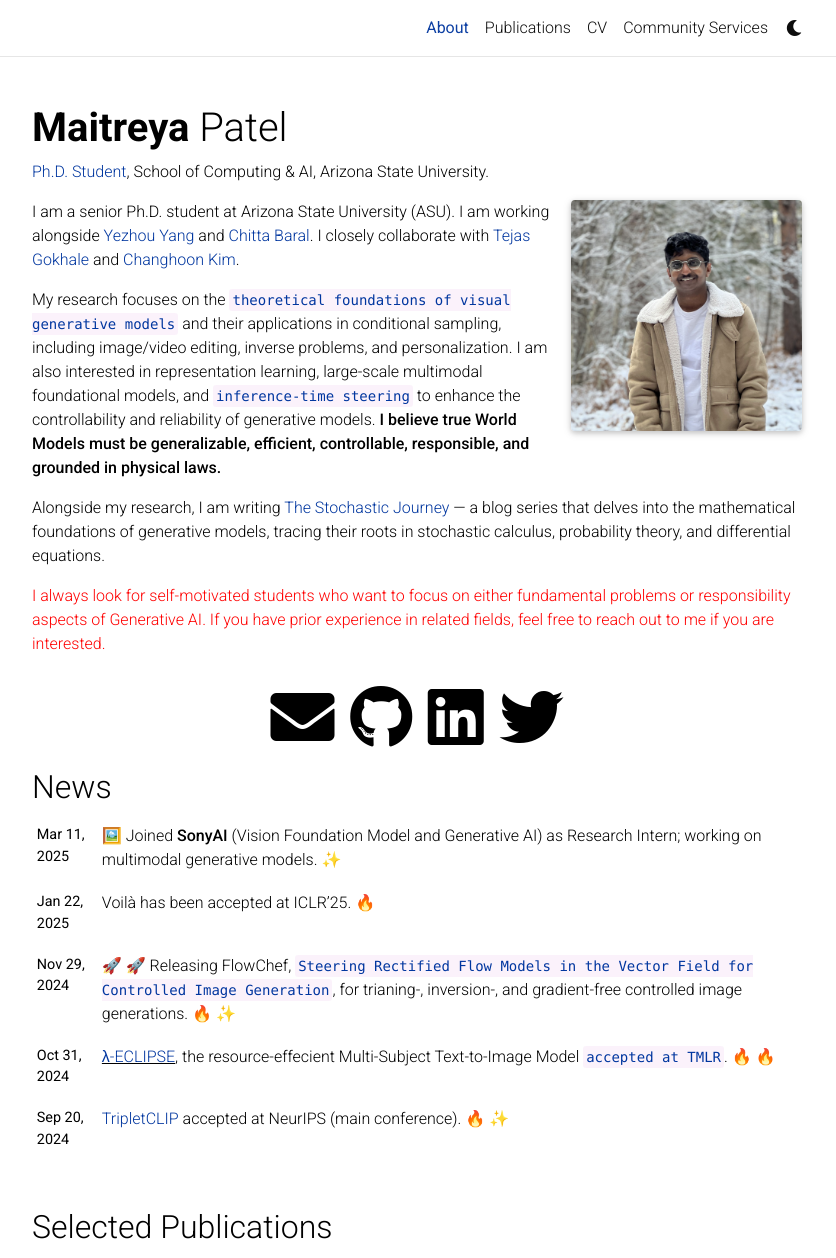
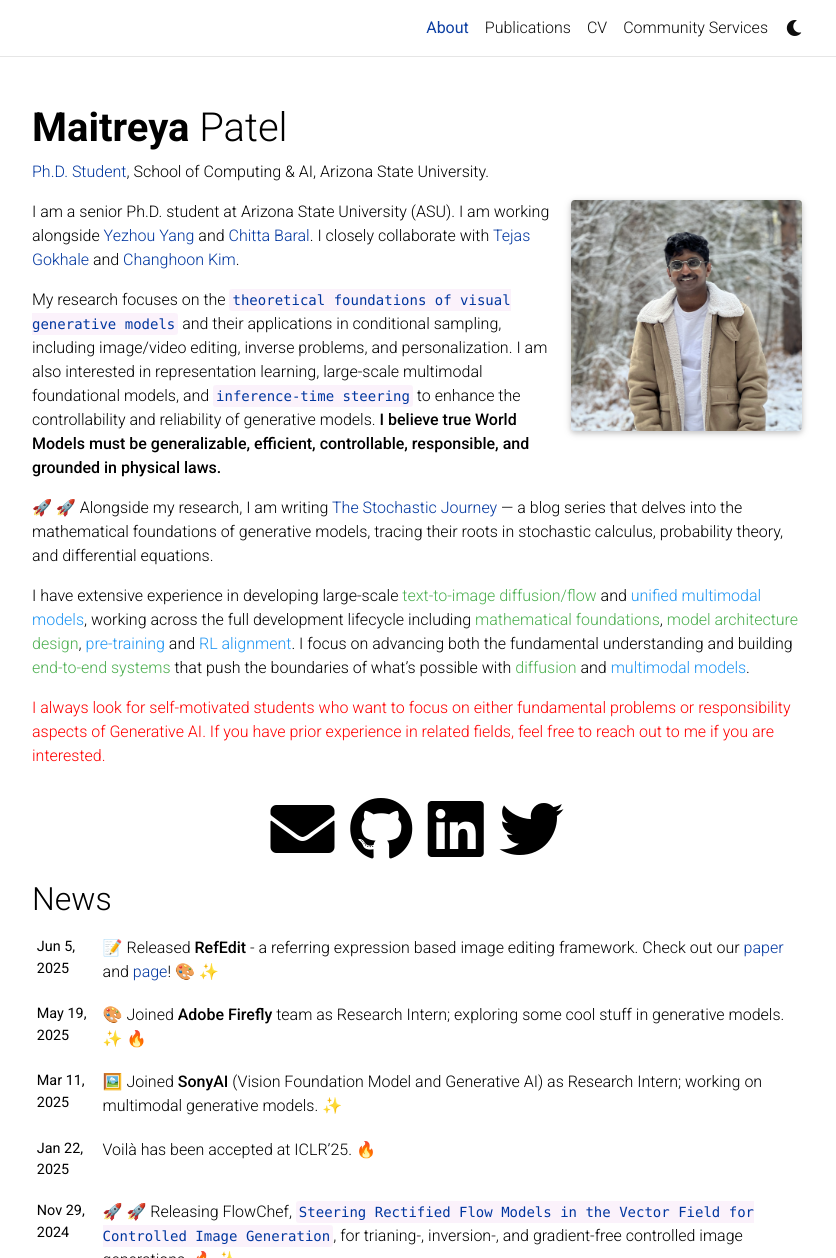
Before and after one commit to Maitreyapatel/maitreyapatel.github.io, a Jekyll site: the page built from _pages/about.md, in a window 1280 px wide and 1400 px high, cut to the strip 0-1258 px from the top of the window. Shown: the whole strip, without its empty margins (223-1059 px from the left). Built offline with Jekyll 4.4.1, drawn with Linux system fonts in a browser that asks for light colours; full-size pictures stand in for the smaller copies a plugin makes; emoji names are drawn with the system emoji font; comment, search, counter and statistics services are not loaded; a style sheet for code colours, icons or effects is not loaded.

Commit message:
latest news

```diff
--- a/_pages/about.md
+++ b/_pages/about.md
@@ -22,7 +22,13 @@ I am a senior Ph.D. student at Arizona State University (ASU). I am working alon
 
 My research focuses on the `theoretical foundations of visual generative models` and their applications in conditional sampling, including image/video editing, inverse problems, and personalization. I am also interested in representation learning, large-scale multimodal foundational models, and `inference-time steering` to enhance the controllability and reliability of generative models. **I believe true World Models must be generalizable, efficient, controllable, responsible, and grounded in physical laws.**
 
-Alongside my research, I am writing [The Stochastic Journey](https://the-stochastic-journey.github.io/) — a blog series that delves into the mathematical foundations of generative models, tracing their roots in stochastic calculus, probability theory, and differential equations.
+🚀 🚀 Alongside my research, I am writing [The Stochastic Journey](https://the-stochastic-journey.github.io/) — a blog series that delves into the mathematical foundations of generative models, tracing their roots in stochastic calculus, probability theory, and differential equations.
+
+
+I have extensive experience in developing large-scale <span style="color: #4CAF50;">text-to-image diffusion/flow</span> and <span style="color: #2196F3;">unified multimodal models</span>, working across the full development lifecycle including <span style="color: #4CAF50;">mathematical foundations</span>, <span style="color: #4CAF50;">model architecture design</span>, <span style="color: #2196F3;">pre-training</span> and <span style="color: #2196F3;">RL alignment</span>. I focus on advancing both the fundamental understanding and building <span style="color: #4CAF50;">end-to-end systems</span> that push the boundaries of what's possible with <span style="color: #4CAF50;">diffusion</span> and <span style="color: #2196F3;">multimodal models</span>.
+<!-- My work spans both foundational research and practical applications. -->
+
+<!-- My research spans both theoretical foundations and practical applications in generative AI. I have extensive experience in developing diffusion models and multimodal systems, working across the full development lifecycle - from mathematical formulations and architectural innovations to large-scale training and alignment.  -->
 
 <!-- My focus lies in the domain of `Robust and Reliability` for Vision-Language. Currently, I specialize in computer vision, specifically generative and diffusion models, concept algebra, model attribution, and few-shot learning. I firmly believe that advancing `Representation Learning` is essential for enhancing the compositionality and reliability of machine learning systems in the long run. -->
 
@@ -30,4 +36,5 @@ Alongside my research, I am writing [The Stochastic Journey](https://the-stochas
 
 
 
+
 <p style="color:red;">I always look for self-motivated students who want to focus on either fundamental problems or responsibility aspects of Generative AI. If you have prior experience in related fields, feel free to reach out to me if you are interested.</p>
```
Also changed, not shown: _bibliography/papers.bib (+18 -0 lines), _news/announcement_26.md (added, +7 -0 lines), _news/announcement_27.md (added, +7 -0 lines), assets/img/publication_preview/refedit.jpg (added).
